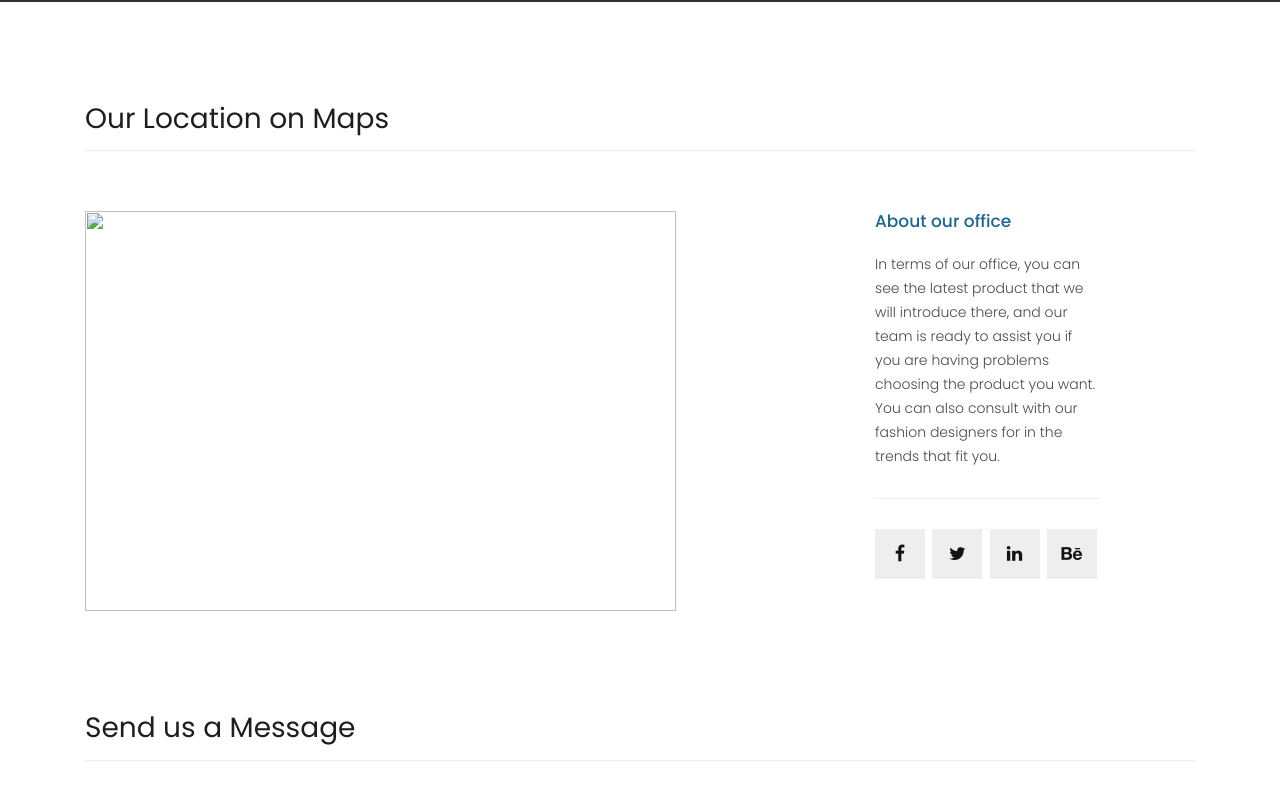
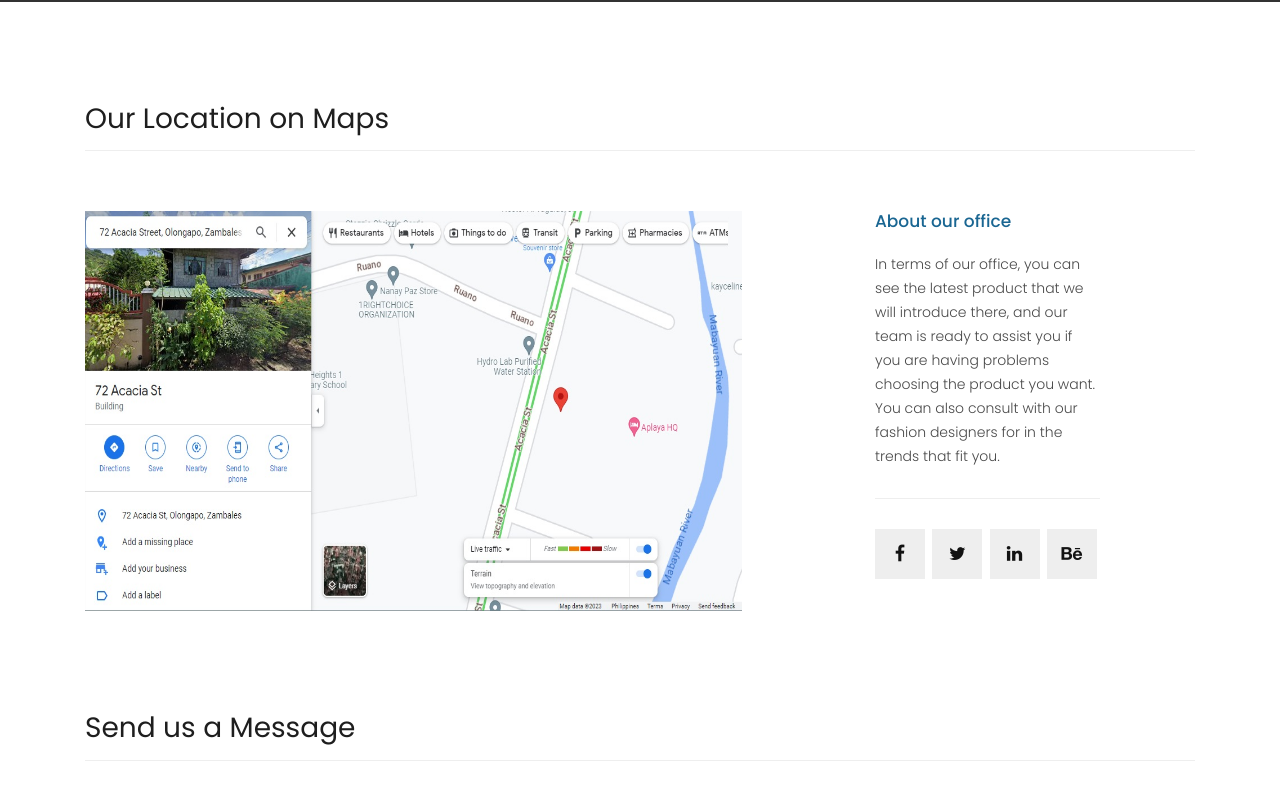
Before and after one commit to angielyndc04/finalproject, a plain HTML site: page contact.html in a window 1280 px wide. Shown: the part 478-1278 px from the top of the page. Drawn offline with nearby package versions, Linux system fonts and the light colour scheme; grey boxes are pictures that could not be loaded.

Commit message:
contact.html

```diff
--- a/contact.html
+++ b/contact.html
@@ -90,7 +90,7 @@
           </div>
           <div class="col-md-8">
       <div id="map">
-              <img src="Map.jpg.jpg" width="90%" height="400 pixels" frameborder="0" style="border:1ch" allowfullscreen>
+              <img src="assets/images/Map.jpg.jpg" width="90%" height="400 pixels" frameborder="0" style="border:1ch" allowfullscreen>
             </div>
           </div>
           <div class="col-md-3">
```
